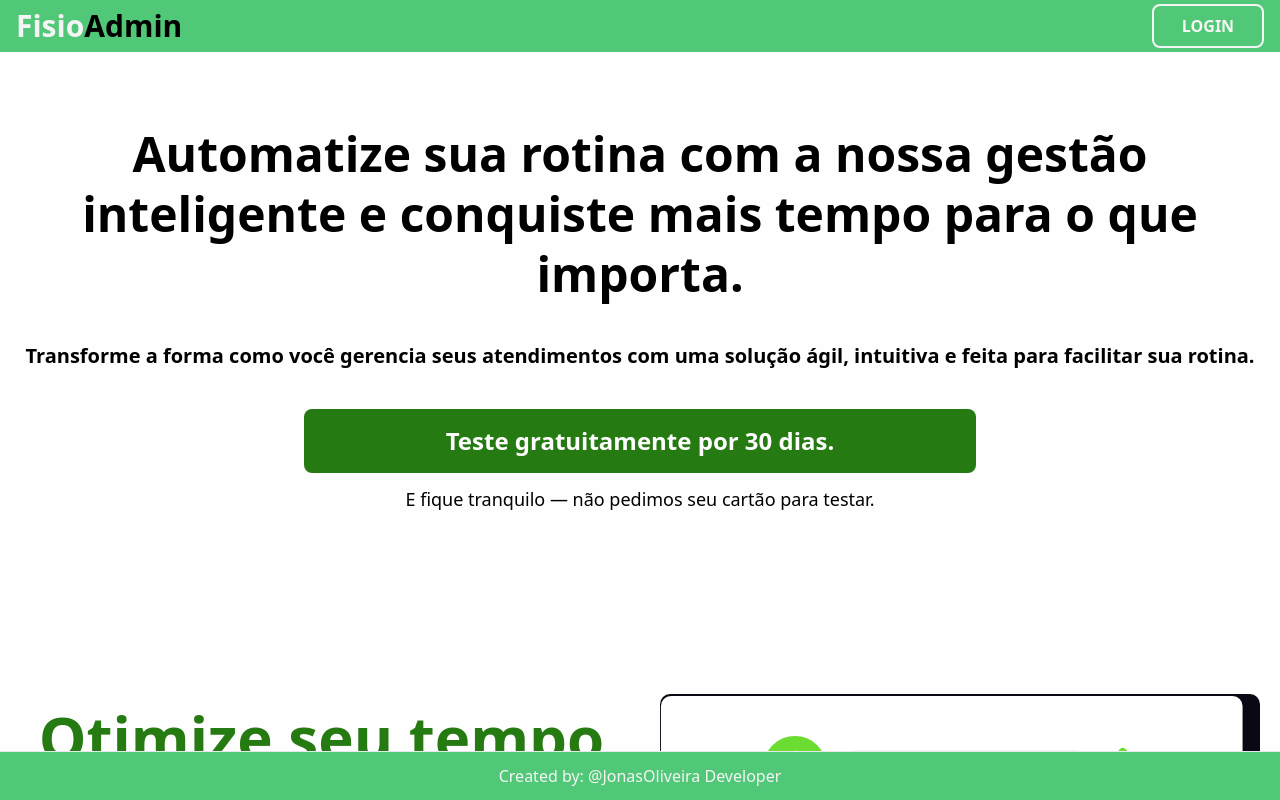
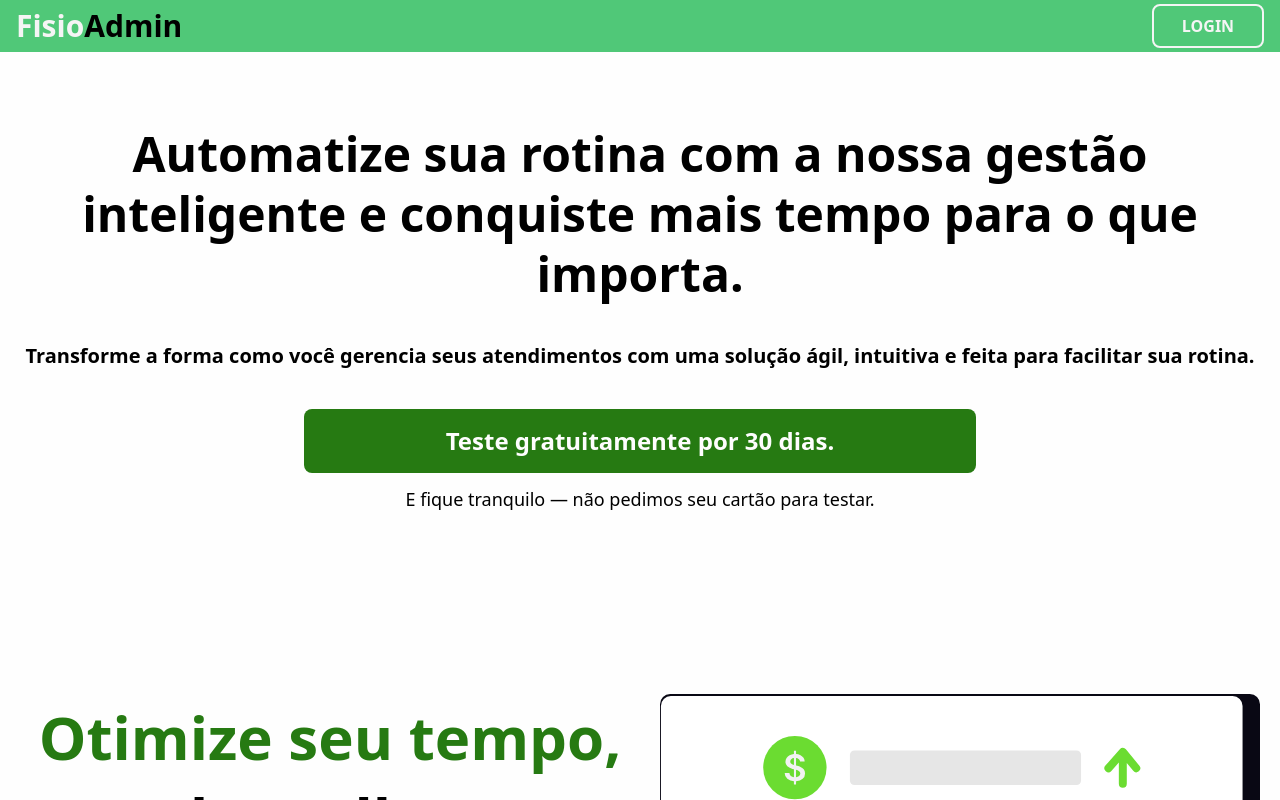
Before and after one commit to jonasoliveira-developer/app-manager, a Next.js app: page / in a window 1280 px wide. Shown: the top 800 px of the page. Built offline with nearby package versions, Linux system fonts and the light colour scheme; no server answers.

Commit message:
chore: removes logs de terminal

```diff
--- a/src/app/layout.tsx
+++ b/src/app/layout.tsx
@@ -51,7 +51,6 @@ export default function RootLayout({
         <AuthProvider>
           <Toaster toastOptions={{ duration: 4000 }} position="top-right" />
           {children}
-          <Footer />
         </AuthProvider>
       </body>
     </html>
--- a/src/components/form/newUser.tsx
+++ b/src/components/form/newUser.tsx
@@ -76,7 +76,7 @@ export function NewUser() {
       router.replace("/login");
       showCustomToast("Sua senha de acesso foi enviada para o e-mail cadastrado!", "warning");
     } catch (error: any) {
-      if (error?.response?.status === 409) {
+      if (error?.response?.status == 409) {
         showCustomToast(`O e-mail ${data.email} já está cadastrado. Tente recuperar a senha ou use outro e-mail.`, "error");
       } else {
         showCustomToast("Desculpe, não conseguimos te cadastrar. Tente novamente mais tarde!", "info");
```
